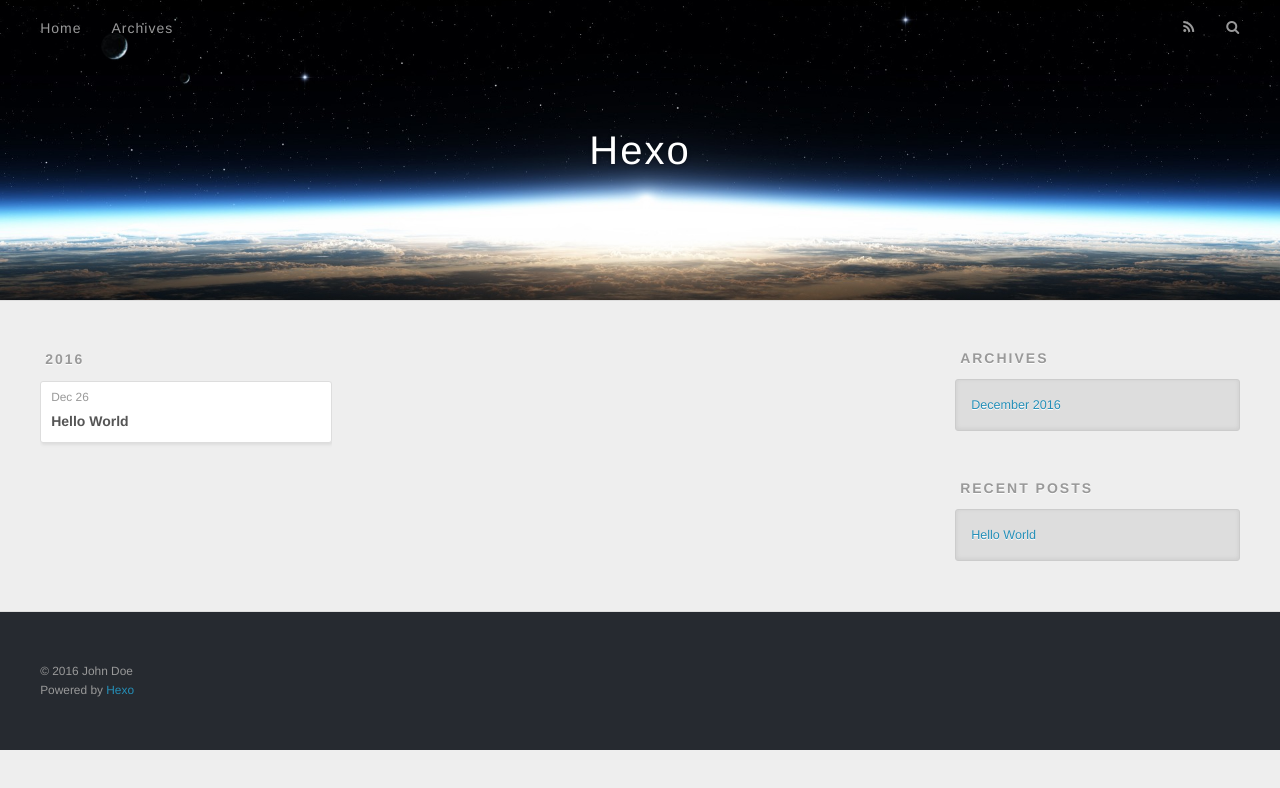
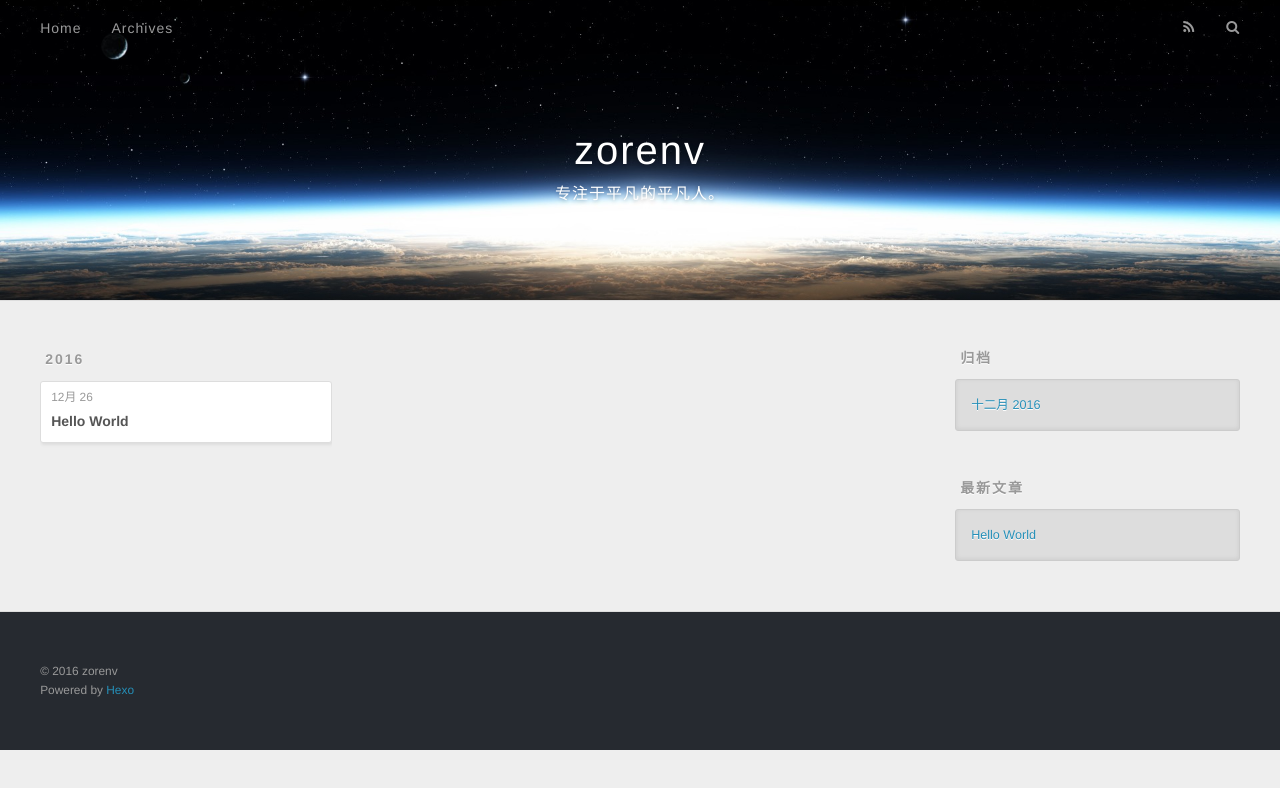
Before and after one commit to zorenv/zorenv.github.io, a plain HTML site: page archives/2016/12/index.html in a window 1280 px wide. Drawn offline with nearby package versions, Linux system fonts and the light colour scheme.

Commit message:
Site updated: 2016-12-26 15:55:30

```diff
--- a/archives/2016/12/index.html
+++ b/archives/2016/12/index.html
@@ -3,16 +3,16 @@
 <head>
   <meta charset="utf-8">
 
-  <title>Archives: 2016/12 | Hexo</title>
+  <title>归档: 2016/12 | zorenv</title>
   <meta name="viewport" content="width=device-width, initial-scale=1, maximum-scale=1">
   <meta property="og:type" content="website">
-<meta property="og:title" content="Hexo">
+<meta property="og:title" content="zorenv">
 <meta property="og:url" content="http://yoursite.com/archives/2016/12/index.html">
-<meta property="og:site_name" content="Hexo">
+<meta property="og:site_name" content="zorenv">
 <meta name="twitter:card" content="summary">
-<meta name="twitter:title" content="Hexo">
+<meta name="twitter:title" content="zorenv">
 
-    <link rel="alternate" href="/atom.xml" title="Hexo" type="application/atom+xml">
+    <link rel="alternate" href="/atom.xml" title="zorenv" type="application/atom+xml">
 
 
     <link rel="icon" href="/favicon.png">
@@ -33,8 +33,12 @@
   <div id="header-outer" class="outer">
     <div id="header-title" class="inner">
       <h1 id="logo-wrap">
-        <a href="/" id="logo">Hexo</a>
+        <a href="/" id="logo">zorenv</a>
       </h1>
+
+        <h2 id="subtitle-wrap">
+          <a href="/" id="subtitle">专注于平凡的平凡人。</a>
+        </h2>
 
     </div>
     <div id="header-inner" class="inner">
@@ -50,7 +54,7 @@
 
           <a id="nav-rss-link" class="nav-icon" href="/atom.xml" title="RSS Feed"></a>
 
-        <a id="nav-search-btn" class="nav-icon" title="Search"></a>
+        <a id="nav-search-btn" class="nav-icon" title="搜索"></a>
       </nav>
       <div id="search-form-wrap">
         <form action="//google.com/search" method="get" accept-charset="UTF-8" class="search-form"><input type="search" name="q" results="0" class="search-form-input" placeholder="Search"><button type="submit" class="search-form-submit">&#xF002;</button><input type="hidden" name="sitesearch" value="http://yoursite.com"></form>
@@ -76,7 +80,7 @@
   <div class="archive-article-inner">
     <header class="archive-article-header">
       <a href="/2016/12/26/hello-world/" class="archive-article-date">
-  <time datetime="2016-12-26T06:16:17.931Z" itemprop="datePublished">Dec 26</time>
+  <time datetime="2016-12-26T06:16:17.931Z" itemprop="datePublished">12月 26</time>
 </a>
 
 
@@ -107,9 +111,9 @@
 
 
   <div class="widget-wrap">
-    <h3 class="widget-title">Archives</h3>
+    <h3 class="widget-title">归档</h3>
     <div class="widget">
-      <ul class="archive-list"><li class="archive-list-item"><a class="archive-list-link" href="/archives/2016/12/">December 2016</a></li></ul>
+      <ul class="archive-list"><li class="archive-list-item"><a class="archive-list-link" href="/archives/2016/12/">十二月 2016</a></li></ul>
     </div>
   </div>
 
@@ -117,7 +121,7 @@
 
 
   <div class="widget-wrap">
-    <h3 class="widget-title">Recent Posts</h3>
+    <h3 class="widget-title">最新文章</h3>
     <div class="widget">
       <ul>
 
@@ -137,7 +141,7 @@
 
   <div class="outer">
     <div id="footer-info" class="inner">
-      &copy; 2016 John Doe<br>
+      &copy; 2016 zorenv<br>
       Powered by <a href="http://hexo.io/" target="_blank">Hexo</a>
     </div>
   </div>
```
Also changed, not shown: 2016/12/26/hello-world/index.html (+14 -10 lines), archives/2016/index.html (+16 -12 lines), archives/index.html (+16 -12 lines), index.html (+16 -12 lines).
